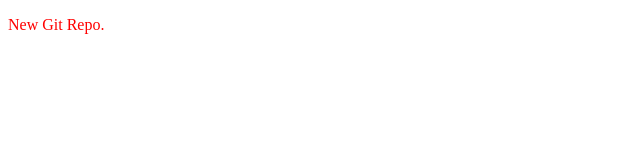
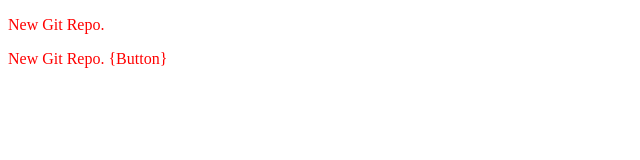
Before and after one commit to Nikhilsingh46/Local_Repo, a plain HTML site: page index.html in a window 1280 px wide. Shown: the whole page, without its empty margins (0-640 px from the left). Drawn offline with Linux system fonts and the light colour scheme.

```diff
--- a/index.html
+++ b/index.html
@@ -8,5 +8,6 @@
 </head>
 <body>
   <p>New Git Repo.</p>
+  <p>New Git Repo. {Button}</p>
 </body>
 </html>
```
